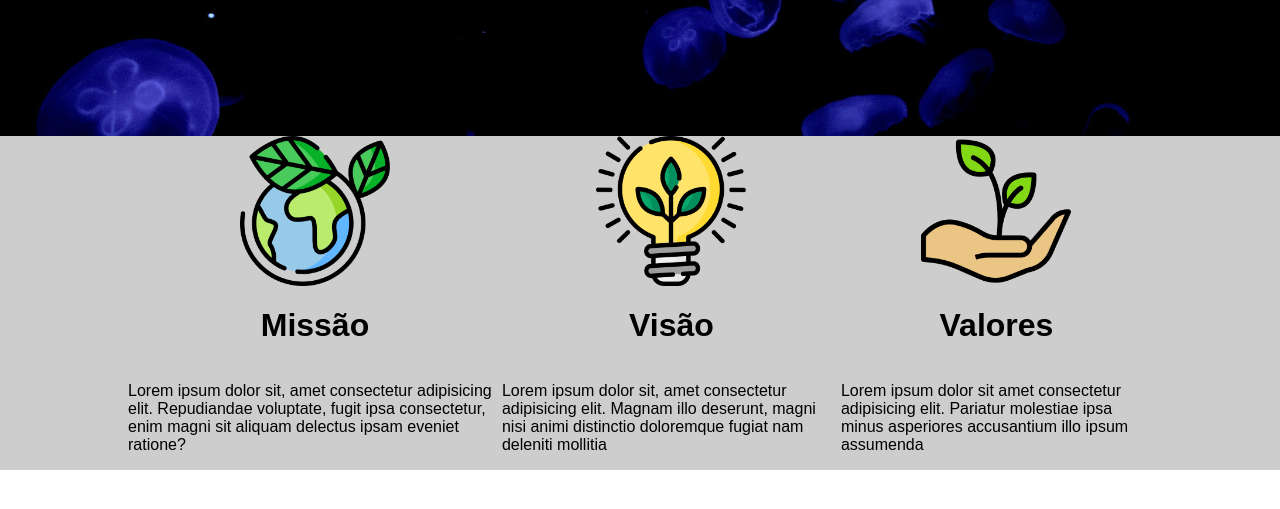
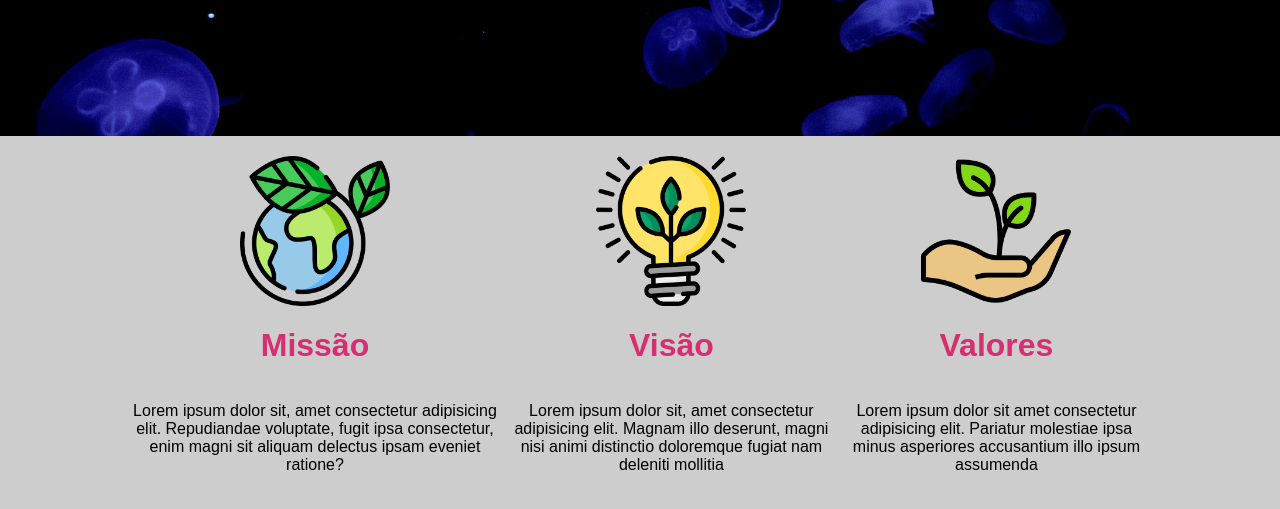
Before and after one commit to ArthurDPaula/Aula02-CSS-Exercicio01, a plain HTML site: page SiteInstitucional/index.html in a window 1280 px wide. Shown: the part 397-906 px from the top of the page. Before the commit the page ends 867 px from the top, so only its background shows below. Drawn offline with Linux system fonts and the light colour scheme.

Commit message:
Mudei o social

```diff
--- a/SiteInstitucional/css/style.css
+++ b/SiteInstitucional/css/style.css
@@ -69,10 +69,15 @@ p span{
 }
 .social .container{
     justify-content: space-evenly;
+    padding: 20px 5px;
 }
 .card{
     display: flex;
     flex-direction: column;
     align-items: center;
+    text-align: center;
+}
+.card h1{
+    color: #d62e71;
 }
 /* Fim do Social */
```
